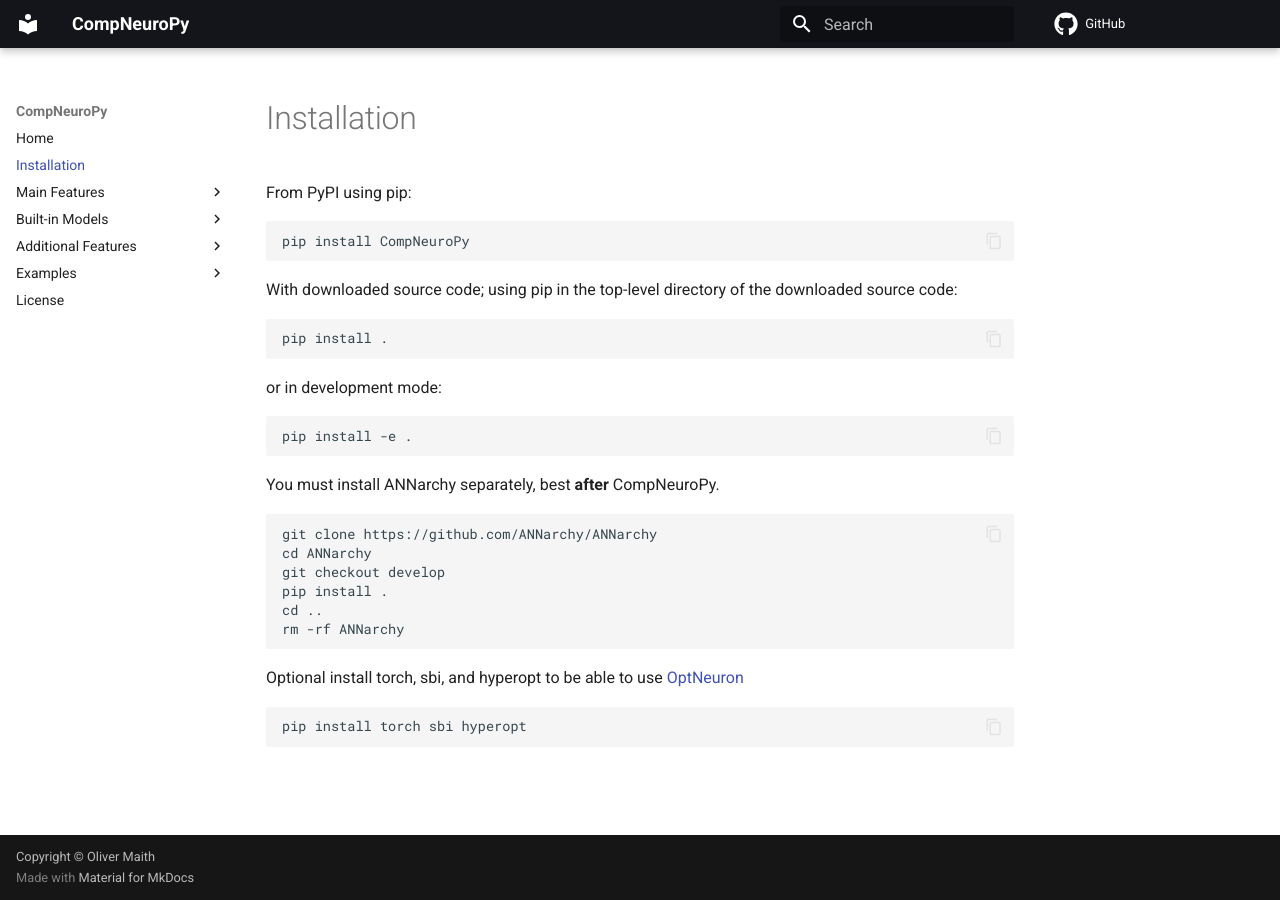
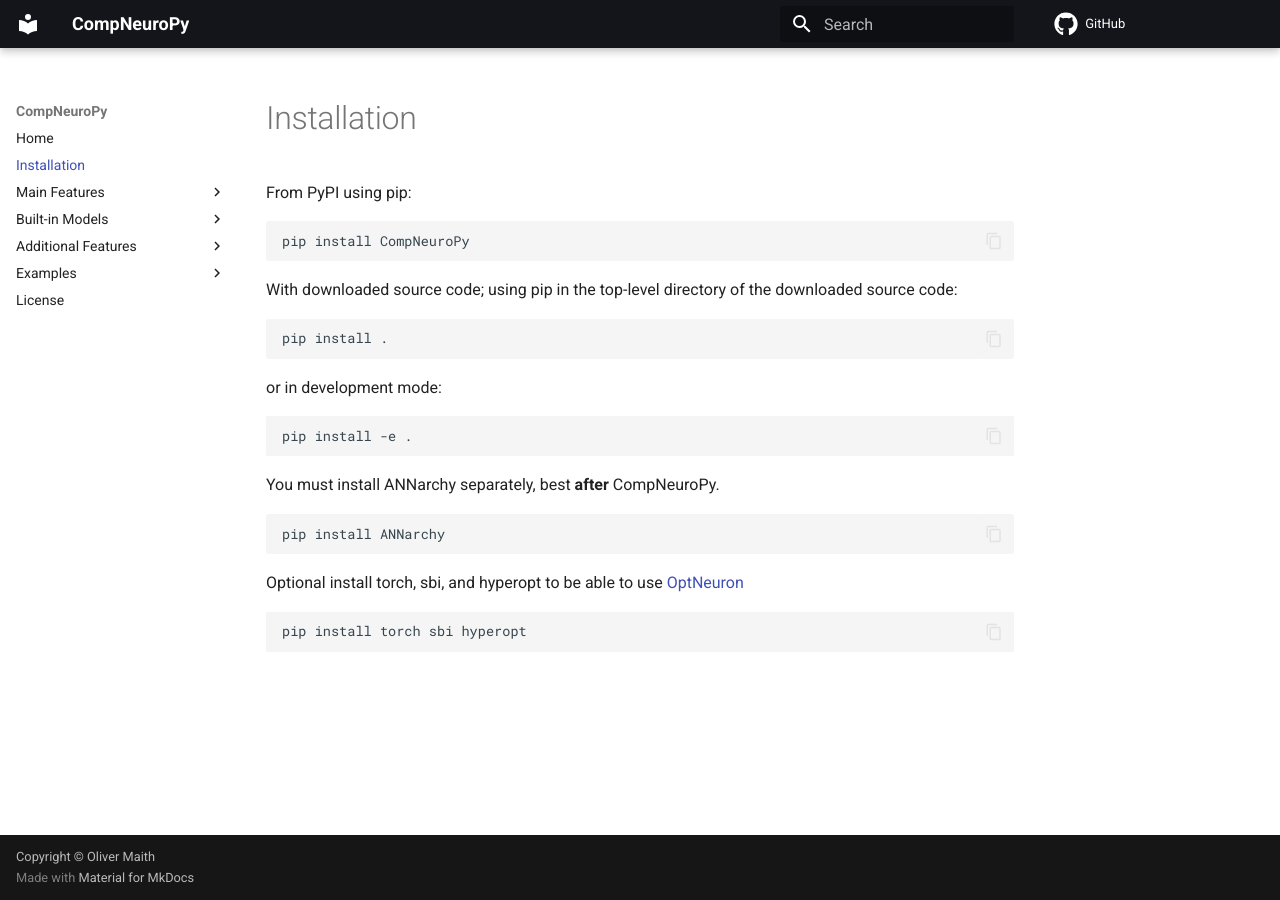
Before and after one commit to Olimaol/CompNeuroPy, an MkDocs documentation site: the page built from docs/installation.md, in a window 1280 px wide. Built offline with MkDocs 1.6.1 and Material for MkDocs 9.7.7, drawn with Linux system fonts in a browser that asks for light colours; comment, search, counter and statistics services are not loaded.

Commit message:
updated docs

````diff
--- a/docs/installation.md
+++ b/docs/installation.md
@@ -19,12 +19,7 @@
 You must install ANNarchy separately, best **after** CompNeuroPy.
 
 ```
-git clone https://github.com/ANNarchy/ANNarchy
-cd ANNarchy
-git checkout develop
-pip install .
-cd ..
-rm -rf ANNarchy
+pip install ANNarchy
 ```
 
 Optional install torch, sbi, and hyperopt to be able to use [OptNeuron](./main/optimize_neuron.md)
````
